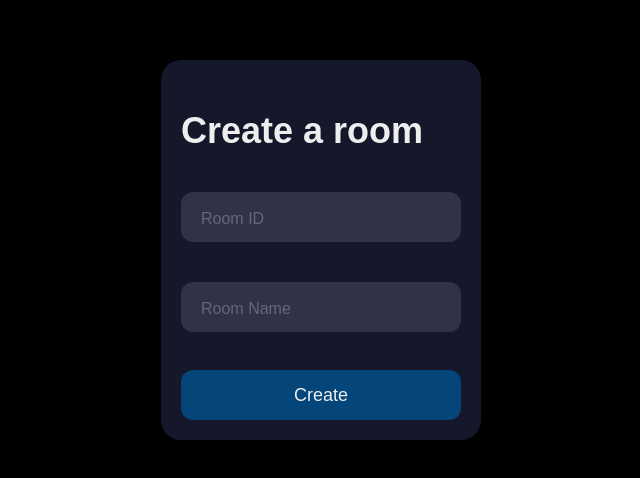
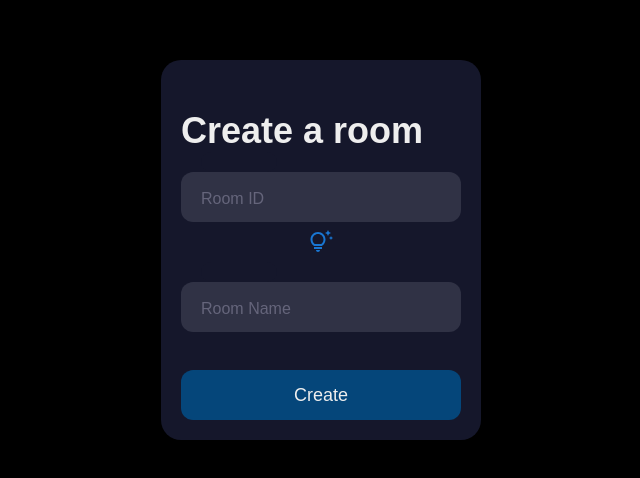
Before and after one commit to HabibiYou/bulletin, a React (Create React App) app: page /create in a window 1280 px wide. Shown: the part 158-636 px from the top of the page, without its empty margins (319-959 px from the left). Built offline with nearby package versions, Linux system fonts and the light colour scheme; no server answers.

Commit message:
added generate roomCode functionality

```diff
--- a/src/CreateRoom.js
+++ b/src/CreateRoom.js
@@ -1,5 +1,8 @@
 import { useEffect, useState } from 'react'
 import { useNavigate } from 'react-router-dom'
+import { IconButton  } from '@mui/material';
+import TipsAndUpdatesOutlinedIcon from '@mui/icons-material/TipsAndUpdatesOutlined';
+
 import './Home.css';
 
 const CreateRoom = () => {
@@ -34,15 +37,16 @@ const CreateRoom = () => {
 
     }, [])
 
-// check and make sure room exist
-// change colors of roomID as necesarry
+    // check and make sure room exist and is valid
+    // change colors of roomID as necesarry
     useEffect(() => {
-        if (roomID.length == 0 ||  data[roomID]) {
+        if (roomID.length < 6 || data[roomID]) {
             setCanCreate(false)
             // TODO will need to move these Text functions to a different function to check if valid
             setPlaceholderText("placeholder notCorrect")
         }
         else {
+            console.log(true)
             setCanCreate(true)
             setPlaceholderText("placeholder correct")
         }
@@ -51,7 +55,24 @@ const CreateRoom = () => {
 
     //Create Room with same params as the JSON
     const createRoom = () => {
-        data[roomID] = {roomName: `${newRoomName}`,users:[]}
+        data[roomID] = { roomName: `${newRoomName}`, users: [] }
+
+    }
+
+
+    // function to generate an id for the room if user does not want to do it
+    const generateID = () => {
+        const validChars = 'abcdefghijklmnopqrstuvwxyz1234567890';
+        const charactersLength = validChars.length;
+        let newCode = '';
+
+        while (newCode == '' || data[{ newCode }]) {
+            newCode = '';
+            for (let i = 0; i < 7; i++) {
+                newCode += validChars.charAt(Math.floor(Math.random() * charactersLength));
+            }
+        }
+        setRoomID(newCode);
 
     }
 
@@ -74,14 +95,19 @@ const CreateRoom = () => {
                 <div className="title">Create a room</div>
                 <div className="subtitle"></div>
                 <div className="input-container ic1">
-                    <input id="room" className="input" type="text" placeholder=" "
-                    onChange={(r)=>setRoomID(r.target.value)} />
+                    <input id="room" className="input" type="text" placeholder=" " value={roomID}
+                        onChange={(r) => setRoomID(r.target.value)} />
                     <div className="cut"></div>
                     <label htmlFor="room" className={placeholderText}>Room ID</label>
                 </div>
+                <div className='center'>
+                    <IconButton color="primary" aria-label="generate room id" onClick={() => generateID()}>
+                        <TipsAndUpdatesOutlinedIcon />
+                    </IconButton>
+                </div>
                 <div className="input-container ic1">
                     <input id="roomName" className="input" type="text" placeholder=" "
-                    onChange={(r)=> setNewRoomName(r.target.value)} />
+                        onChange={(r) => setNewRoomName(r.target.value)} />
                     <div className="cut"></div>
                     <label htmlFor="roomName" className='placeholder'>Room Name</label>
                 </div>
--- a/src/Home.css
+++ b/src/Home.css
@@ -43,7 +43,7 @@ body {
 }
 
 .ic1 {
-  margin-top: 40px;
+  margin-top: 20px;
 }
 
 .ic2 {
@@ -145,3 +145,10 @@ body {
   color: #eee;
 
 }
+
+.generate_button{
+  text-transform: unset !important;
+  text-align: center;
+  color: #eee;
+
+}
```
Also changed, not shown: fake_server/fake.json (+0 -16 lines).
